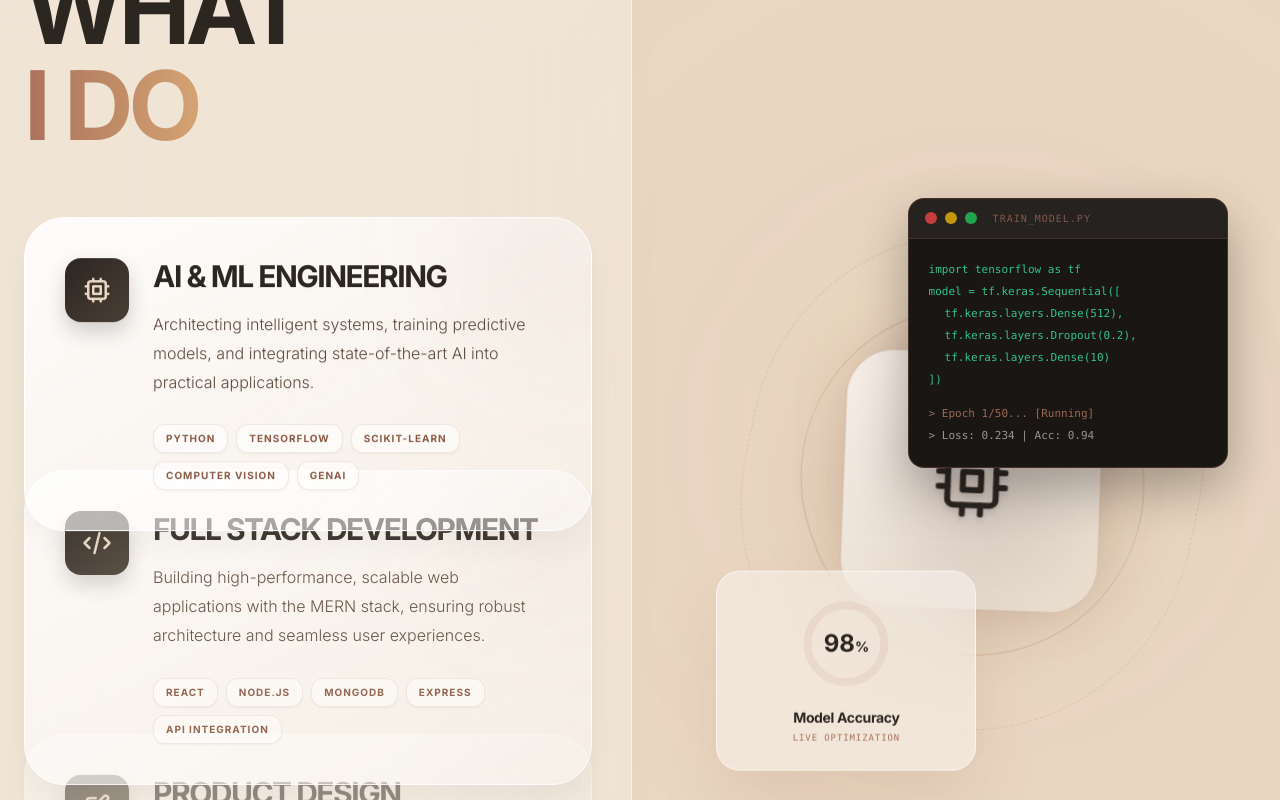
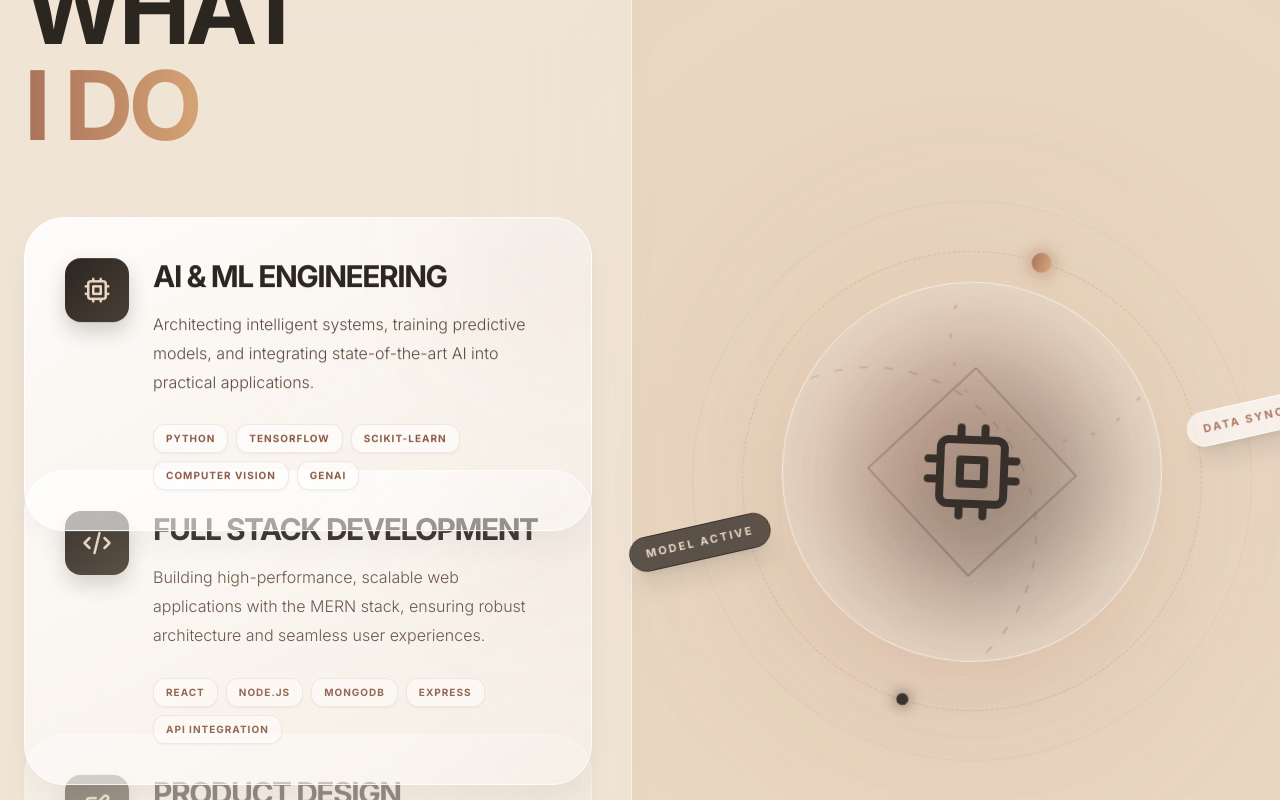
Before and after one commit to Techside-Pragyan/Techside-Portfolio, a React (Vite) app: page / in a window 1280 px wide. Shown: the part 2740-3540 px from the top of the page. Built offline with nearby package versions, Linux system fonts and the light colour scheme.

Commit message:
feat: add WhatIDo section with animated competency cards and interactive visuals

```diff
--- a/src/sections/WhatIDo.jsx
+++ b/src/sections/WhatIDo.jsx
@@ -84,72 +84,60 @@ const WhatIDo = () => {
             </div>
           </motion.div>
 
-          {/* Right Side: AI Neural Terminal Scene */}
+          {/* Right Side: Premium AI Glass Core Visual */}
           <motion.div
-            initial={{ opacity: 0, x: 50 }}
-            whileInView={{ opacity: 1, x: 0 }}
+            initial={{ opacity: 0 }}
+            whileInView={{ opacity: 1 }}
             viewport={{ once: true }}
-            transition={{ duration: 1 }}
-            className="relative h-[500px] lg:h-[700px] w-full flex items-center justify-center order-1 lg:order-2"
+            transition={{ duration: 1.5 }}
+            className="relative h-[400px] md:h-[500px] lg:h-[700px] w-full flex items-center justify-center order-1 lg:order-2"
           >
-            {/* Background glowing data rings */}
-            <div className="absolute w-[80%] h-[80%] max-w-[500px] max-h-[500px] rounded-full border-[1px] border-dashed border-[#A9715B]/20 animate-[spin_40s_linear_infinite]" />
-            <div className="absolute w-[60%] h-[60%] max-w-[350px] max-h-[350px] rounded-full border-[1px] border-[#A9715B]/30 animate-[spin_25s_linear_infinite_reverse]" />
+            {/* Ambient Background Glow */}
+            <div className="absolute w-[80%] h-[80%] bg-gradient-to-tr from-[#A9715B]/20 to-[#EAD8C3]/10 rounded-full blur-[100px] animate-pulse"></div>
 
-            {/* Floating Terminal Window */}
+            {/* Central Glass Sphere */}
             <motion.div
-              animate={{ y: [-10, 10, -10] }}
-              transition={{ duration: 6, repeat: Infinity, ease: "easeInOut" }}
-              className="absolute right-0 md:right-[5%] top-[10%] w-[280px] md:w-[320px] bg-[#1a1614] backdrop-blur-xl border border-[#A9715B]/30 rounded-2xl overflow-hidden shadow-[0_20px_50px_rgba(0,0,0,0.3)] z-30"
+              animate={{ y: [-15, 15, -15], rotateZ: [0, 5, -5, 0] }}
+              transition={{ duration: 8, repeat: Infinity, ease: "easeInOut" }}
+              className="relative z-20 w-[260px] h-[260px] md:w-[380px] md:h-[380px] rounded-full border-[1px] border-white/50 bg-white/20 backdrop-blur-2xl shadow-[0_30px_80px_rgba(169,113,91,0.15)] flex items-center justify-center overflow-hidden"
             >
-              <div className="flex items-center gap-2 px-4 py-3 border-b border-[#A9715B]/20 bg-white/5">
-                <div className="w-3 h-3 rounded-full bg-red-500/80"></div>
-                <div className="w-3 h-3 rounded-full bg-yellow-500/80"></div>
-                <div className="w-3 h-3 rounded-full bg-green-500/80"></div>
-                <span className="text-[#A9715B]/70 text-[10px] font-mono ml-2 uppercase tracking-widest">train_model.py</span>
+              {/* Inner glowing core */}
+              <div className="absolute w-[70%] h-[70%] rounded-full bg-gradient-to-br from-[#A9715B] to-[#2C2621] blur-[50px] opacity-50 animate-[pulse_4s_ease-in-out_infinite]"></div>
+
+              {/* Abstract Data Mesh */}
+              <svg className="absolute inset-0 w-full h-full opacity-40 scale-110" viewBox="0 0 100 100">
+                <circle cx="50" cy="50" r="40" stroke="#2C2621" strokeWidth="0.2" fill="none" strokeDasharray="2 4" className="animate-[spin_20s_linear_infinite]" />
+                <circle cx="50" cy="50" r="25" stroke="#A9715B" strokeWidth="0.5" fill="none" strokeDasharray="1 6" className="animate-[spin_15s_linear_infinite_reverse]" />
+                <path d="M25,50 L50,25 L75,50 L50,75 Z" stroke="#2C2621" strokeWidth="0.3" fill="none" />
+              </svg>
+
+              <FiCpu className="text-6xl md:text-8xl text-[#2C2621] relative z-10 drop-shadow-2xl" />
+            </motion.div>
+
+            {/* Orbiting Ring 1 */}
+            <motion.div
+              animate={{ rotate: 360 }}
+              transition={{ duration: 25, repeat: Infinity, ease: "linear" }}
+              className="absolute w-[300px] h-[300px] md:w-[460px] md:h-[460px] rounded-full border border-dashed border-[#A9715B]/30"
+            >
+              <div className="absolute top-0 left-1/2 -translate-x-1/2 -translate-y-1/2 w-4 h-4 md:w-5 md:h-5 bg-gradient-to-r from-[#A9715B] to-[#D4A373] rounded-full shadow-[0_0_20px_#A9715B]"></div>
+              <div className="absolute bottom-0 left-1/2 -translate-x-1/2 translate-y-1/2 w-2 h-2 md:w-3 md:h-3 bg-[#2C2621] rounded-full shadow-[0_0_15px_#2C2621]"></div>
+            </motion.div>
+
+            {/* Orbiting Ring 2 with Data Tag */}
+            <motion.div
+              animate={{ rotate: -360 }}
+              transition={{ duration: 35, repeat: Infinity, ease: "linear" }}
+              className="absolute w-[360px] h-[360px] md:w-[560px] md:h-[560px] rounded-full border border-[#A9715B]/10"
+            >
+              <div className="absolute top-1/2 right-0 translate-x-1/2 -translate-y-1/2 px-4 py-2 bg-white/70 backdrop-blur-xl rounded-full border border-white/80 text-[9px] md:text-[11px] font-black text-[#A9715B] tracking-[0.2em] shadow-xl">
+                DATA SYNC
               </div>
-              <div className="p-5 font-mono text-[10px] md:text-[11px] text-[#34d399] leading-loose opacity-90">
-                <p>import tensorflow as tf</p>
-                <p>model = tf.keras.Sequential([</p>
-                <p className="pl-4">tf.keras.layers.Dense(512),</p>
-                <p className="pl-4">tf.keras.layers.Dropout(0.2),</p>
-                <p className="pl-4">tf.keras.layers.Dense(10)</p>
-                <p>])</p>
-                <p className="text-[#A9715B] mt-3">> Epoch 1/50... [Running]</p>
-                <p className="text-white/60">> Loss: 0.234 | Acc: 0.94</p>
+              <div className="absolute top-1/2 left-0 -translate-x-1/2 -translate-y-1/2 px-4 py-2 bg-[#2C2621]/80 backdrop-blur-xl rounded-full border border-[#2C2621] text-[9px] md:text-[11px] font-black text-[#EAD8C3] tracking-[0.2em] shadow-xl">
+                MODEL ACTIVE
               </div>
             </motion.div>
 
-            {/* Floating Glass Stats Card */}
-            <motion.div
-              animate={{ y: [10, -10, 10] }}
-              transition={{ duration: 5, repeat: Infinity, ease: "easeInOut", delay: 1 }}
-              className="absolute left-0 md:left-[5%] bottom-[10%] w-[220px] md:w-[260px] bg-white/40 backdrop-blur-2xl border border-white/60 rounded-3xl p-6 shadow-[0_30px_60px_rgba(169,113,91,0.15)] z-40 flex flex-col items-center gap-4"
-            >
-              <div className="relative flex items-center justify-center w-20 h-20 md:w-24 md:h-24">
-                <svg className="w-full h-full transform -rotate-90">
-                  <circle cx="50%" cy="50%" r="40%" stroke="rgba(169,113,91,0.1)" strokeWidth="8" fill="none" />
-                  <circle cx="50%" cy="50%" r="40%" stroke="#A9715B" strokeWidth="8" fill="none" strokeDasharray="250" strokeDashoffset="40" className="animate-[spin_3s_ease-in-out_infinite]" />
-                </svg>
-                <div className="absolute text-xl md:text-2xl font-black text-[#2C2621]">98<span className="text-sm font-bold">%</span></div>
-              </div>
-              <div className="text-center">
-                <h4 className="text-[#2C2621] font-black text-sm tracking-tight">Model Accuracy</h4>
-                <p className="text-[#A9715B] text-[9px] font-mono uppercase tracking-widest mt-1">Live Optimization</p>
-              </div>
-            </motion.div>
-
-            {/* Central glowing AI Core */}
-            <div className="absolute top-1/2 left-1/2 -translate-x-1/2 -translate-y-1/2 w-48 h-48 bg-gradient-to-br from-[#A9715B] to-[#2C2621] rounded-full blur-[60px] opacity-30 animate-pulse z-10"></div>
-
-            <motion.div
-              animate={{ scale: [1, 1.05, 1], rotate: [0, 5, -5, 0] }}
-              transition={{ duration: 8, repeat: Infinity, ease: "easeInOut" }}
-              className="relative z-20 w-48 h-48 md:w-64 md:h-64 border border-[#A9715B]/30 rounded-[3rem] bg-white/30 backdrop-blur-md flex items-center justify-center shadow-[0_0_50px_rgba(169,113,91,0.2)] overflow-hidden group/core"
-            >
-              <div className="absolute inset-0 bg-gradient-to-br from-white/50 to-transparent"></div>
-              <FiCpu className="text-6xl md:text-7xl text-[#2C2621] drop-shadow-lg relative z-10 group-hover/core:scale-110 transition-transform duration-500" />
-            </motion.div>
           </motion.div>
 
         </div>
```
